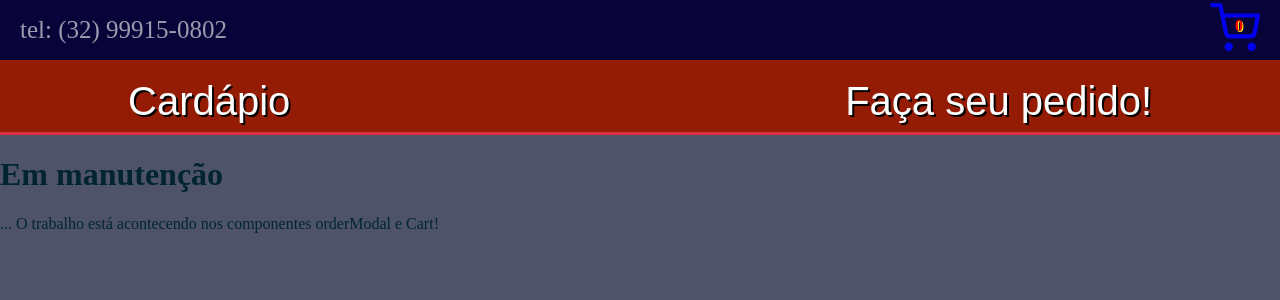
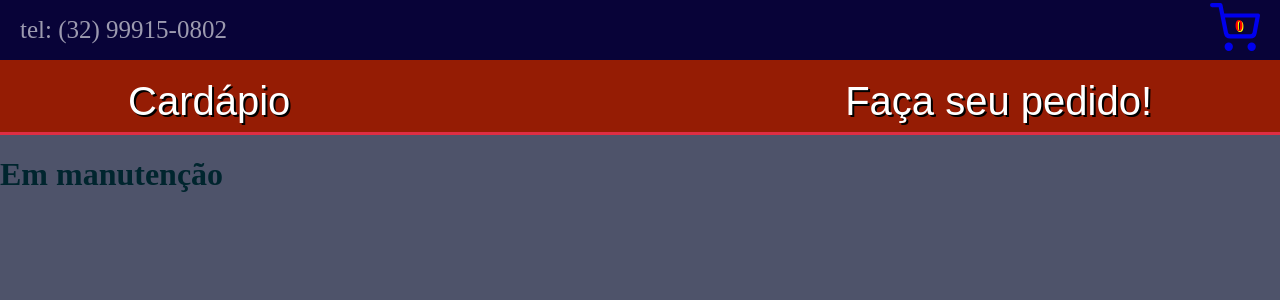
Before and after one commit to Hevertonvp/deisi-lanches, a React (Create React App) app: page /cardapio in a window 1280 px wide. Shown: the top 300 px of the page. Built offline with nearby package versions, Linux system fonts and the light colour scheme; no server answers; a web font is replaced by a local one.

Commit message:
Update Cardapio.jsx

```diff
--- a/src/components/cardapio/Cardapio.jsx
+++ b/src/components/cardapio/Cardapio.jsx
@@ -4,7 +4,7 @@ function Cardapio() {
   return (
     <div>
       <h1>Em manutenção</h1>
-      ... O trabalho está acontecendo nos componentes orderModal e Cart!
+    {/* ... O trabalho está acontecendo nos componentes orderModal e Cart! */}
     </div>
   )
 }
```
